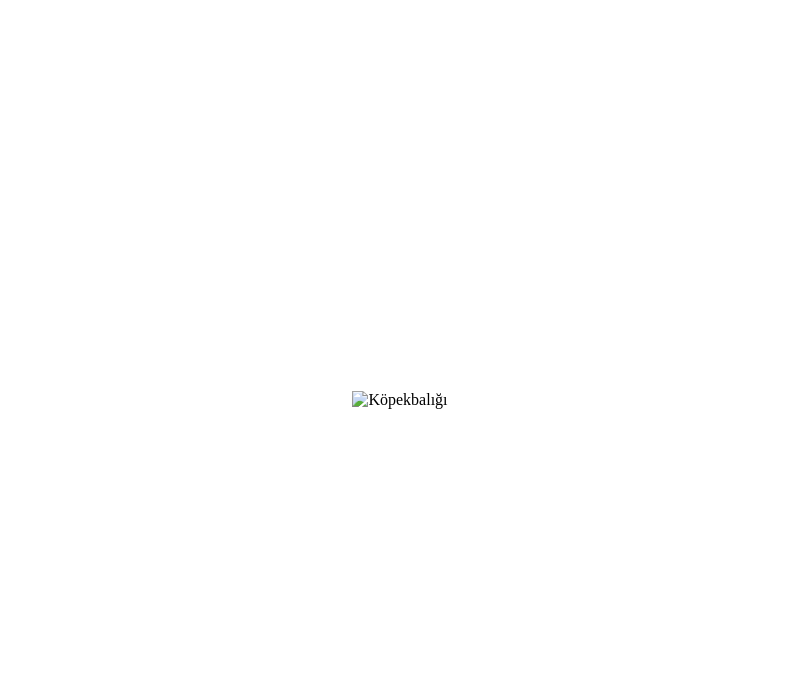
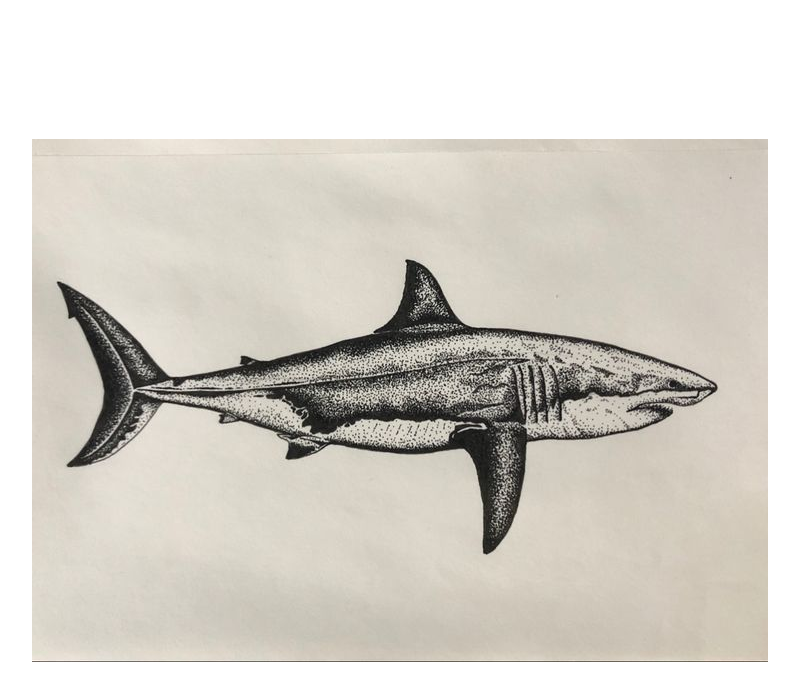
Before and after one commit to 724rush/724rush.github.io, a plain HTML site: page 724rush/724rush.html in a window 1280 px wide. Shown: the whole page, without its empty margins (240-1039 px from the left). Drawn offline with Linux system fonts and the light colour scheme.

Commit message:
Update 724rush.html

```diff
--- a/724rush/724rush.html
+++ b/724rush/724rush.html
@@ -19,6 +19,6 @@
     </style>
 </head>
 <body>
-    <img src="shark.jpg" alt="Köpekbalığı">
+    <img src="shark.jpeg" alt="Köpekbalığı">
 </body>
 </html>
```
